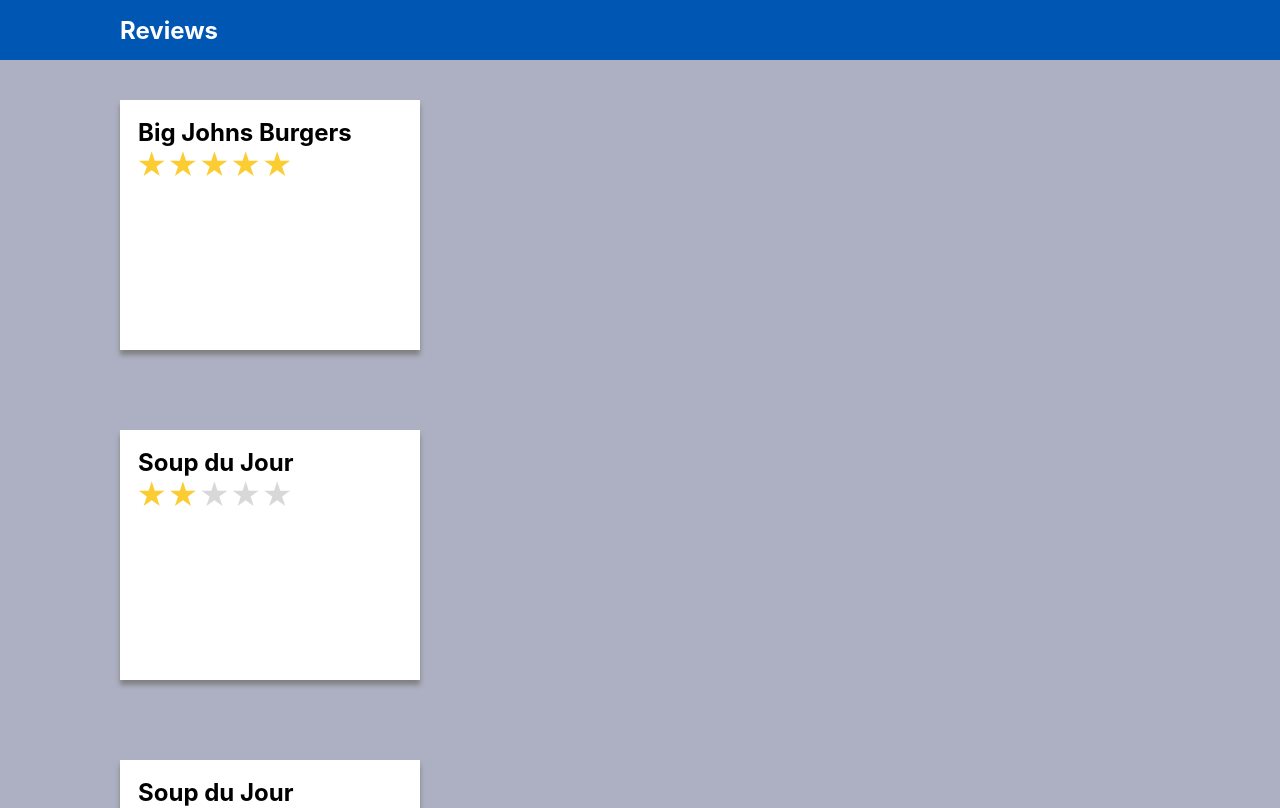
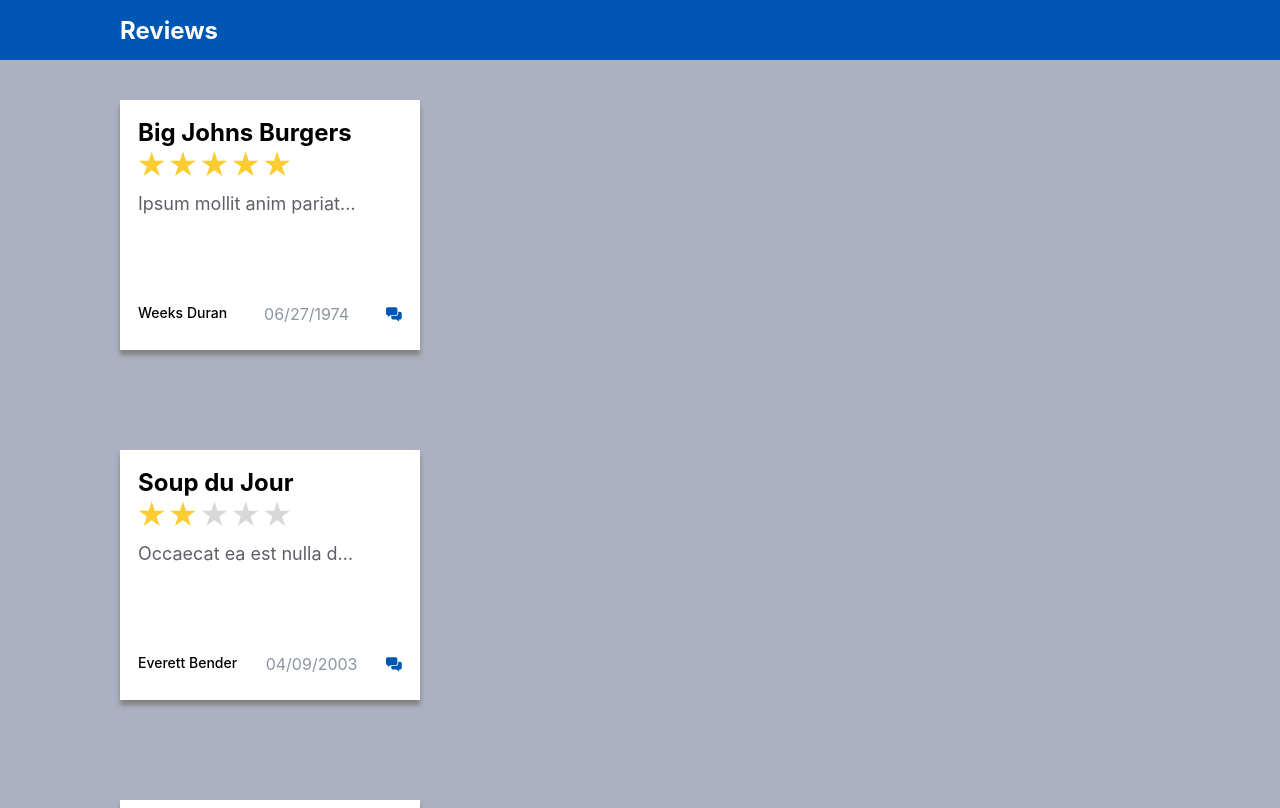
Before and after one commit to AndyxWood/ReviewTrackers-Challenge, a React (Create React App) app: page / in a window 1280 px wide. Shown: the top 808 px of the page. Built offline with nearby package versions, Linux system fonts and the light colour scheme.

Commit message:
Card styling finished, added comment icon svg

```diff
--- a/package.json
+++ b/package.json
@@ -34,6 +34,7 @@
     "@types/node": "^16.11.56",
     "@types/react": "^18.0.18",
     "@types/react-dom": "^18.0.6",
+    "date-fns": "^2.29.2",
     "react": "^18.2.0",
     "react-scripts": "5.0.1",
     "typescript": "^4.8.2",
--- a/src/pages/ReviewPage/ReviewCard/index.tsx
+++ b/src/pages/ReviewPage/ReviewCard/index.tsx
@@ -1,5 +1,7 @@
 import { FunctionComponent } from 'react';
 import { convertRating } from './utils';
+import { format } from 'date-fns';
+import commentIcon from '../../../resources/commentIcon.svg';
 import './styles.scss';
 
 interface ReviewCardPropsModel {
@@ -23,6 +25,15 @@ export const ReviewCard: FunctionComponent<ReviewCardPropsModel> = ({
     <div className='card-padding'>
       <div className='place'>{place}</div>
       {convertRating(rating)}
+      <div className='content'>{content}</div>
+
+      <div className='card-footer-wrapper'>
+        <div className='author'>{author}</div>
+        <div className='published-date'>{format(new Date(published_at), 'MM/dd/yyyy')}</div>
+        <img src={commentIcon} className='comment-icon' alt='comment-button' />
+        {/* TODO: Add on click and go to new view */}
+        {/* TODO: Make this page responsive and put cards horizontally */}
+      </div>
     </div>
   </div>;
 };
--- a/src/pages/ReviewPage/ReviewCard/styles.scss
+++ b/src/pages/ReviewPage/ReviewCard/styles.scss
@@ -1,12 +1,14 @@
 .review-card {
+  display: flex;
+  flex-direction: column;
   background-color: white;
   width: 300px;
   height: 250px;
-  margin-bottom: 80px;
+  margin-bottom: 100px;
   box-shadow: 0px 5px 5px grey;
 
   .card-padding {
-    padding: 18px
+    padding: 18px;
   }
 
   .place {
@@ -30,4 +32,38 @@
       display: inline;
     }
   }
+
+  .content {
+    padding-top: 10px;
+    max-height: 50px;
+    max-width: 220px;
+    overflow: hidden;
+    white-space: nowrap;
+    text-overflow: ellipsis;
+    font-size: 18px;
+    color: #5D6167;
+  }
+
+  .card-footer-wrapper {
+    margin-top: 90px;
+    display: flex;
+    justify-content: space-between;
+
+    .author {
+      display: inline;
+      font-size: 14px;
+      font-weight: 500;
+      color: black;
+    }
+
+    .published-date {
+      display: inline;
+      color: #8D95A3;
+    }
+
+    .comment-icon {
+      display: inline;
+    }
+  }
+
 }
```
Also changed, not shown: src/resources/commentIcon.svg (added), 1 other file (tests, documents, lock files or other folders).
